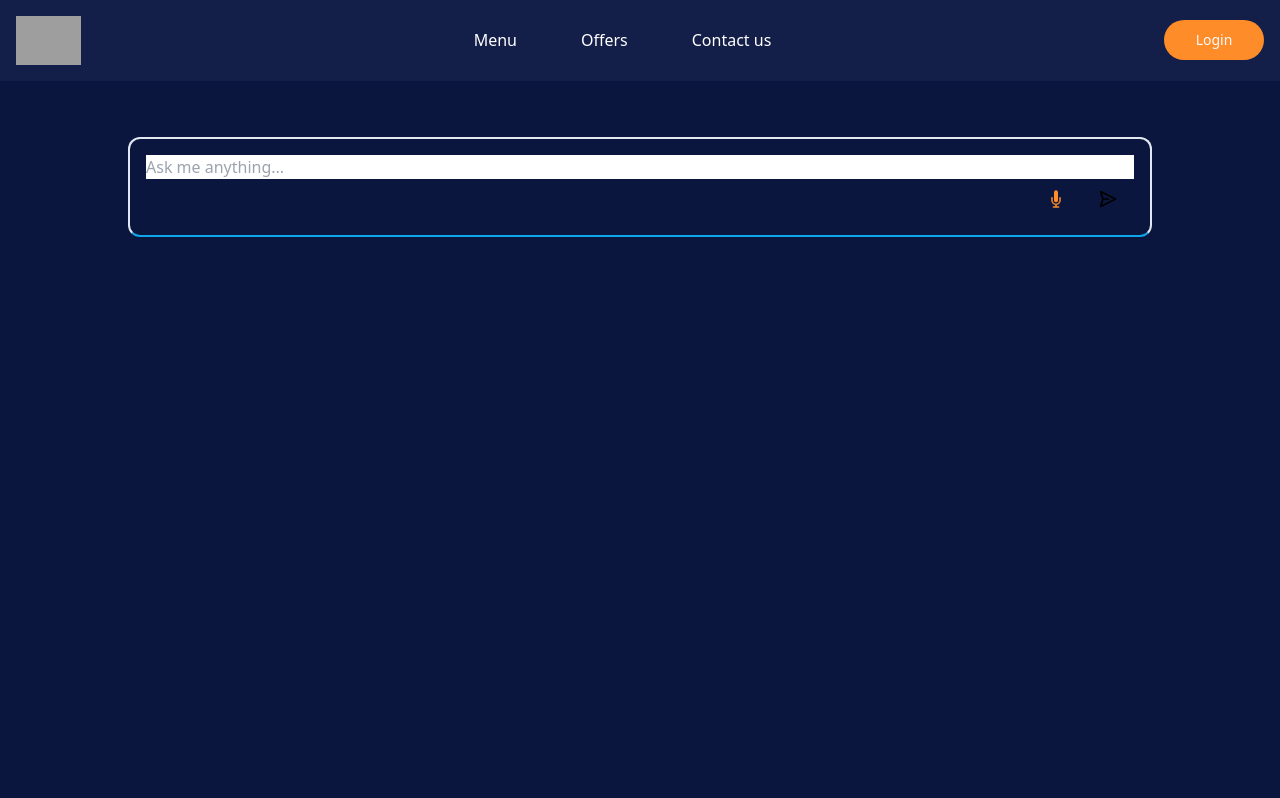
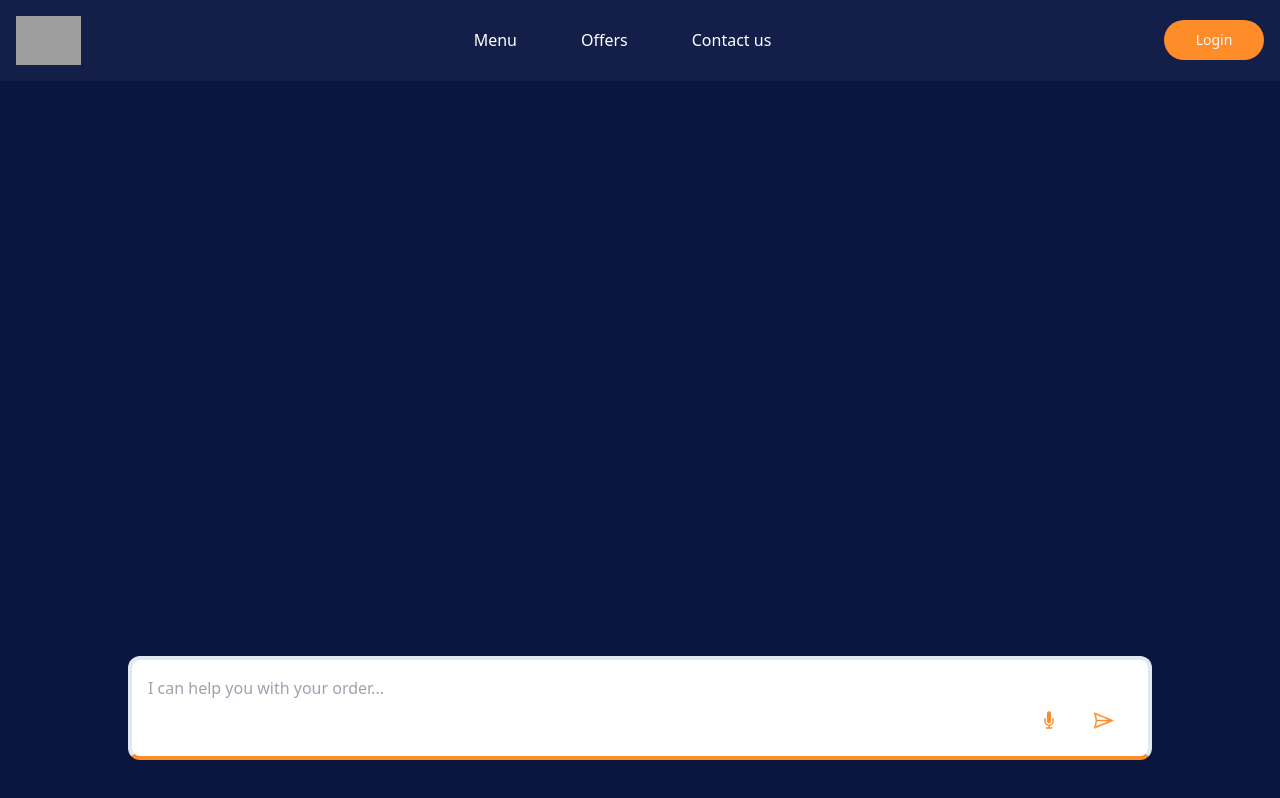
Before and after one commit to AbhinavNaman/Pizza-chatBot, a React (Vite) app: page / in a window 1280 px wide. Built offline with nearby package versions, Linux system fonts and the light colour scheme; grey boxes are pictures that could not be loaded.

Commit message:
Update ChatInput.jsx

```diff
--- a/src/components/ChatInput.jsx
+++ b/src/components/ChatInput.jsx
@@ -51,12 +51,7 @@ const submitFunction = (e) => {
         "Content-Type": "application/json",
       },
     })
-    .then((response) => {
-      if (!response.ok) {
-        throw new Error('Network response was not ok');
-      }
-      return response.json();
-    })
+      .then((response) => response.json())
       .then((data) => {
         console.log("Response from server:", data);
         setData(data.response);
@@ -68,7 +63,7 @@ const submitFunction = (e) => {
         setChat((prevChat) => [...prevChat, `Error: ${error.message}`]);
       });
 
-  dummy.current.scrollIntoView({ behavior: 'smooth' });
+      dummy.current.scrollIntoView({behavior: 'smooth'});
   };
 
   const handleKeyDown = (e) => {
@@ -76,27 +71,26 @@ const submitFunction = (e) => {
       submitFunction(e);
     }
   };
-
   return (
-    <div className="flex flex-col h-full gap-4 w-full">
+    <div className="flex flex-col justify-between h-full gap-4 w-full min-h-fit relative">
     {chat.map((d, index)=>{
       return(
-      <Alert className={` drop-shadow-md border-2 rounded-2xl  ${index%2===0 ?'border-green-500 bg-green-100':'border-sky-500 bg-sky-100'}`}>
-        <AlertTitle className={` flex gap-2 ${index%2===0 && 'justify-end'}`}>
+      <Alert className={` drop-shadow-md border-2 rounded-xl  ${index%2===0 ?'border-amber-500 bg-green-100':'border-amber-500 bg-amber-500'}`} style={{backgroundColor: index%2===0 && '#141f49', color: index%2===0 && 'white'}}>
+        <AlertTitle className={`flex gap-2 ${index%2===0 && 'justify-end'}`}>
 
           <img src={index%2===0 ? 'user.png':'pizza.png'} alt="sent" style={{ width: '20px' }} />
-          <p>{index%2===0 ? 'User':'PizzaBot'}</p>
+          <p className="font-bold">{index%2===0 ? 'User':'PizzaBot'}</p>
         </AlertTitle>
-        <AlertDescription className={`flex gap-2 ${index%2===0 && 'justify-end'}`}>{d}</AlertDescription>
+        <AlertDescription className={`font-semibold flex gap-2 ${index%2===0 && 'justify-end'}`}>{d}</AlertDescription>
       </Alert>
       )
     })}
     <div ref={dummy}></div>
       <div
-        className="chat-input-container border-2 p-4 border-b-2 rounded-xl flex flex-col "
+        className="chat-input-container  p-4 border-b-4 rounded-xl flex flex-col bg-white fixed bottom-10 left-32 right-32"
         style={{
-          borderBottomColor: "rgb(14 165 233)",
-          borderWidth: "2px",
+          borderBottomColor: "#fd8c29",
+          borderWidth: "4px",
           borderTopColor: "current",
           borderLeftColor: "current",
           borderRightColor: "current",
@@ -105,7 +99,7 @@ const submitFunction = (e) => {
         <div className="input-area" >
           <input
             type="text"
-            placeholder="Ask me anything..."
+            placeholder="I can help you with your order..."
             value={text}
             onChange={(e) => {
               setText(e.target.value);
@@ -125,17 +119,8 @@ const submitFunction = (e) => {
               <img src="/on.png" alt="sent" style={{ width: "20px" }} />
             </Button>
           )}
-          {/* <Button
-            variant="ghost"
-            onClick={() => {
-              resetTranscript();
-              setText("");
-            }}
-          >
-            <img src="/reset.png" alt="sent" style={{ width: "20px" }} />
-          </Button> */}
           <Button onClick={submitFunction} variant="ghost">
-            <img src="/send.png" alt="sent" style={{ width: "20px" }} />
+            <img src="/sen.png" alt="sent" style={{ width: "25px" }} />
           </Button>
         </div>
       </div>
```
Lines whose indentation alone changed are shown as unchanged.
